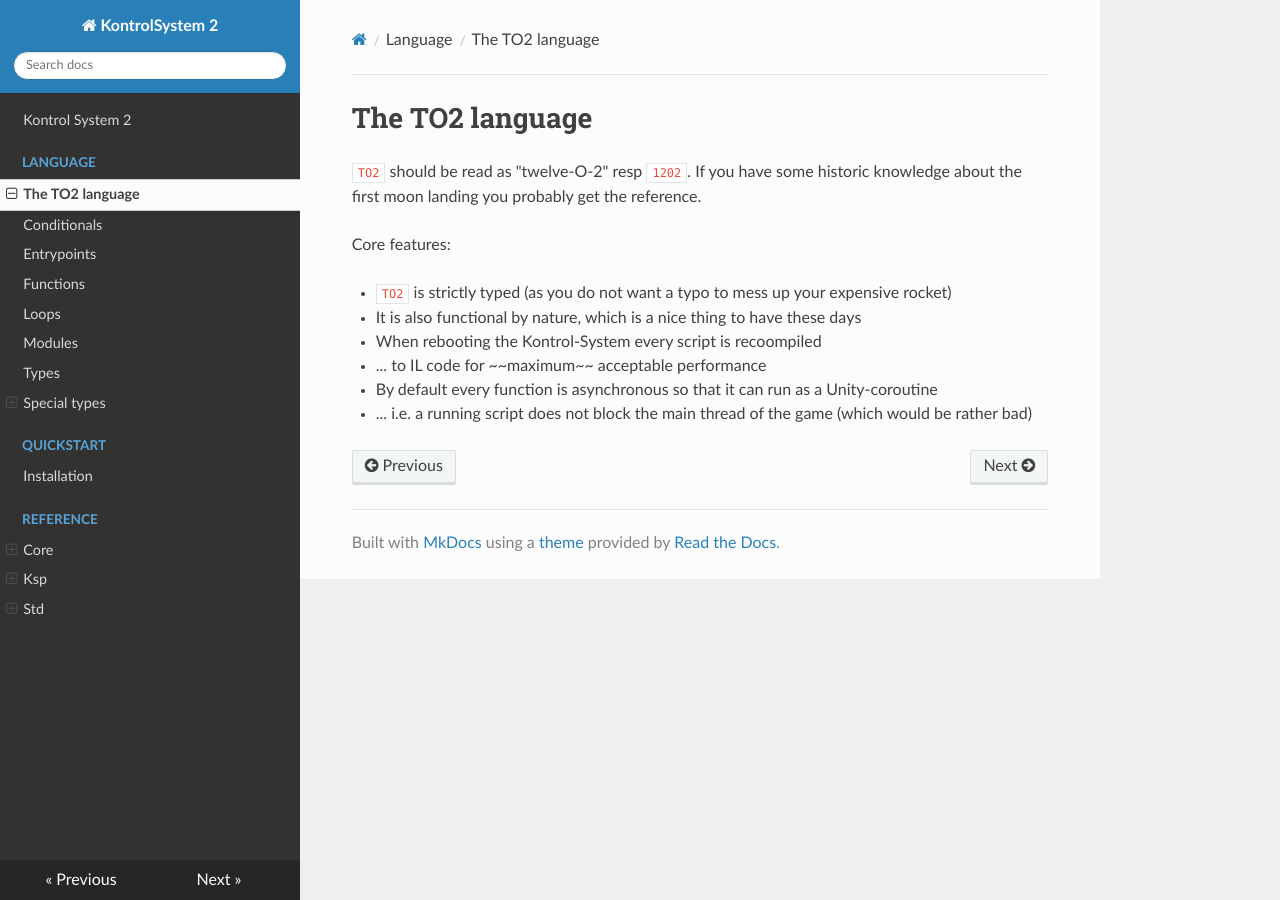
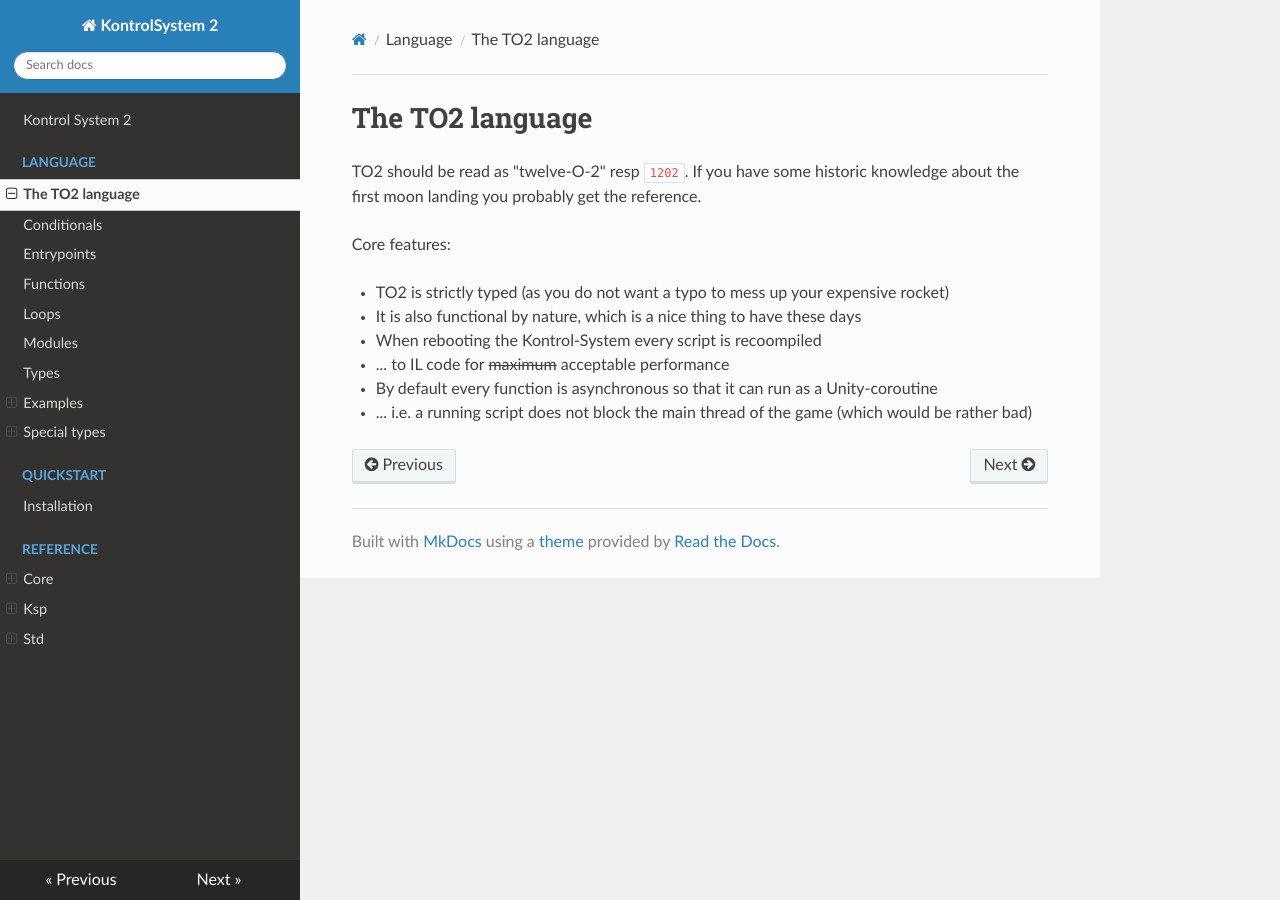
Before and after one commit to untoldwind/KontrolSystem2, an MkDocs documentation site: the page built from docs/language/index.md, in a window 1280 px wide. Built offline with MkDocs 1.6.1, drawn with Linux system fonts in a browser that asks for light colours; nearby versions of some CDN libraries.

Commit message:
Tweak docs

```diff
--- a/docs/language/index.md
+++ b/docs/language/index.md
@@ -1,13 +1,13 @@
 
 # The TO2 language
 
-`TO2` should be read as "twelve-O-2" resp `1202`. If you have some historic knowledge about the first moon landing you probably get the reference.
+TO2 should be read as "twelve-O-2" resp `1202`. If you have some historic knowledge about the first moon landing you probably get the reference.
 
 Core features:
 
-* `TO2` is strictly typed (as you do not want a typo to mess up your expensive rocket)
+* TO2 is strictly typed (as you do not want a typo to mess up your expensive rocket)
 * It is also functional by nature, which is a nice thing to have these days
 * When rebooting the Kontrol-System every script is recoompiled
-  * ... to IL code for ~~maximum~~ acceptable performance
+  * ... to IL code for <s>maximum</s> acceptable performance
 * By default every function is asynchronous so that it can run as a Unity-coroutine
   * ... i.e. a running script does not block the main thread of the game (which would be rather bad)
```
Also changed, not shown: docs/language/examples/hello_world.md (added, +51 -0 lines), 1 other file.
